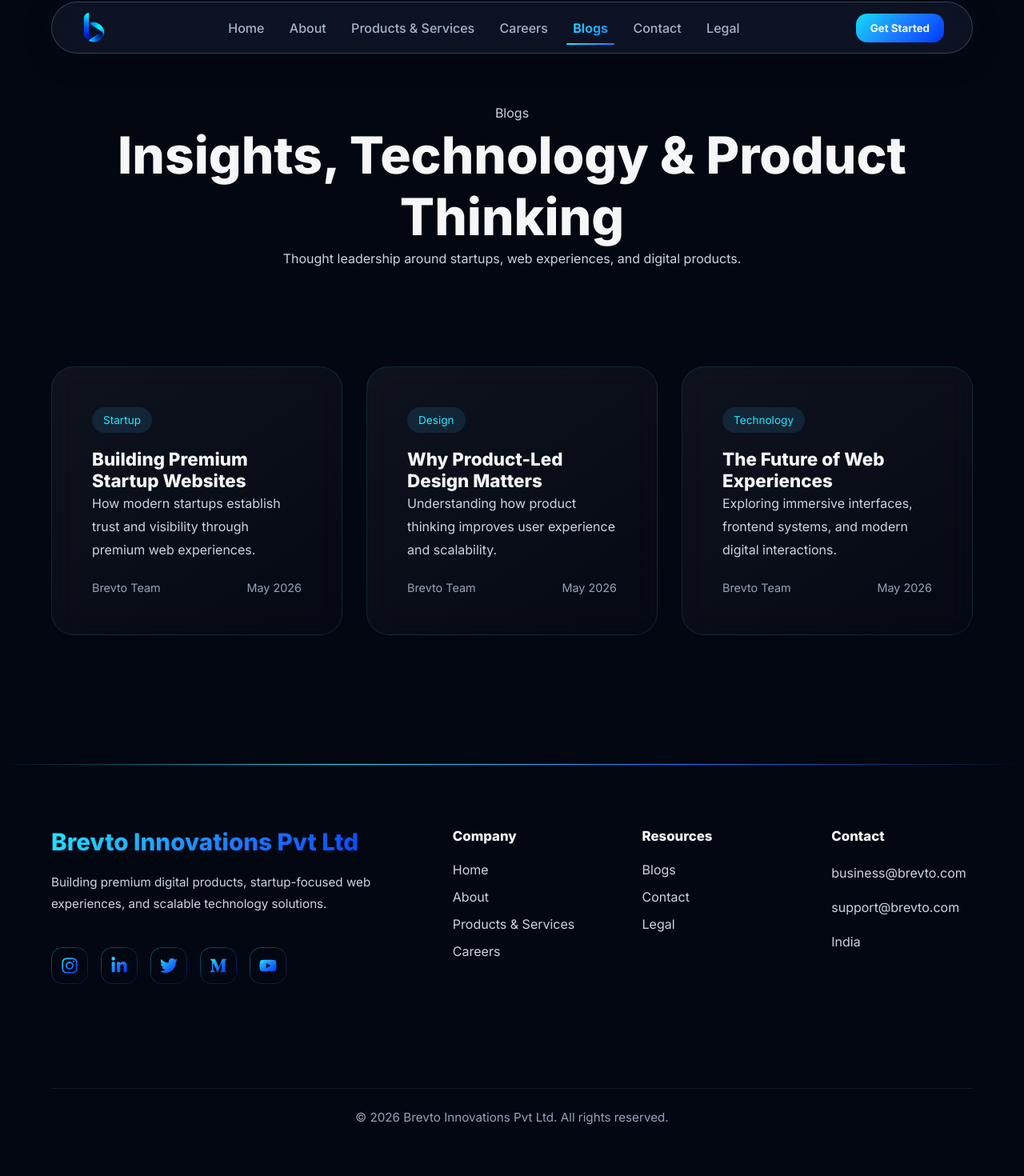
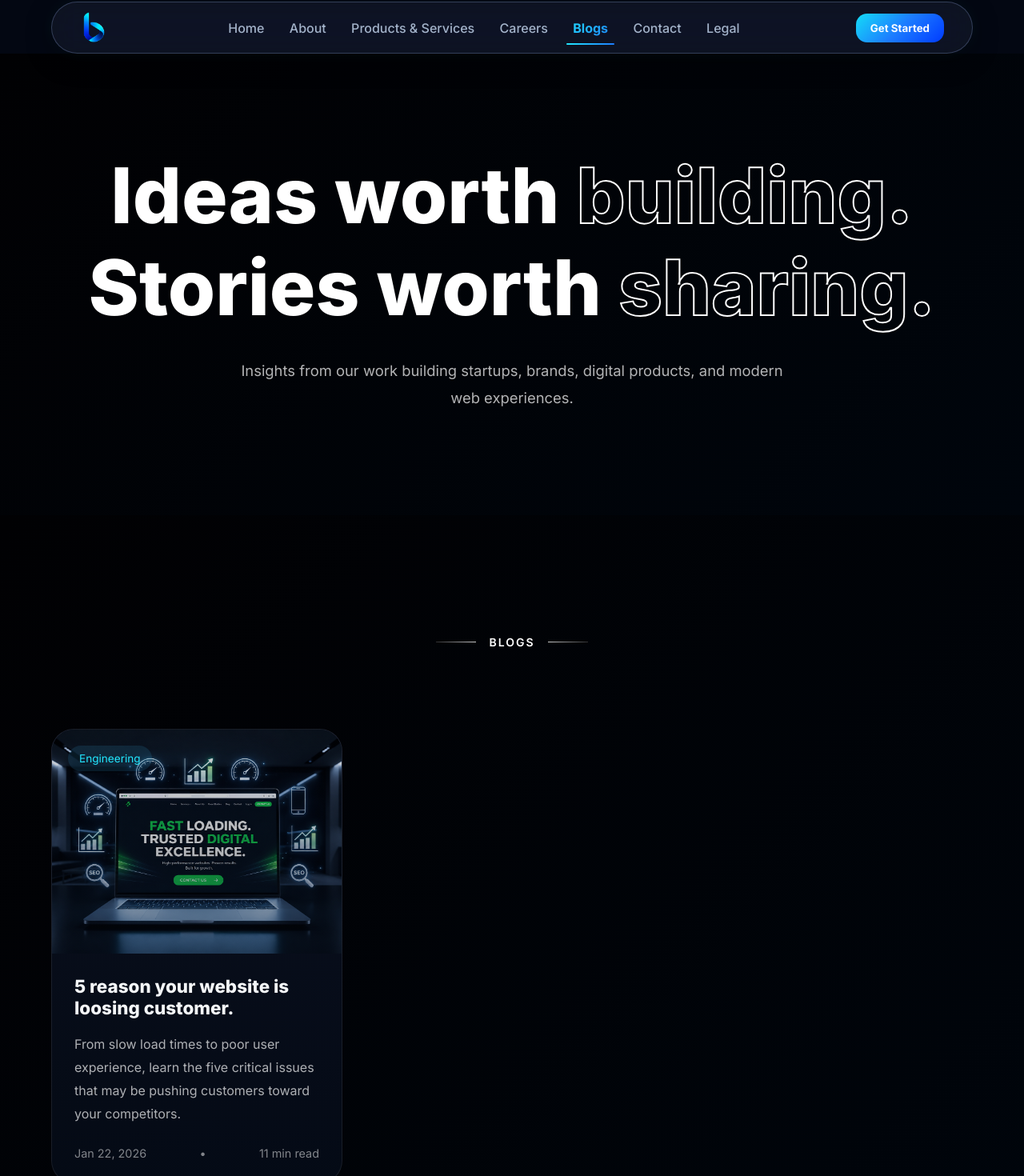
Before and after one commit to brevto/brevto-innovations-website, a React (Vite) app: page /blogs in a window 1280 px wide. Shown: the part 18-1488 px from the top of the page at 80% size. Before the commit the page ends 1450 px from the top, so only its background shows below. Built offline with nearby package versions, Linux system fonts and the light colour scheme.

Commit message:
updated blogs page for ui and functionality

```diff
--- a/src/components/ui/Tag.jsx
+++ b/src/components/ui/Tag.jsx
@@ -1,8 +1,8 @@
 import React from "react";
 
-const Tag = ({ children }) => {
+const Tag = ({ children, className = "" }) => {
   return (
-    <span className="ui-tag">
+    <span className={`ui-tag ${className}`.trim()}>
       {children}
     </span>
   );
--- a/src/data/blogs.js
+++ b/src/data/blogs.js
@@ -1,48 +1,16 @@
 const blogs = [
   {
     id: 1,
-
-    category: "Startup",
-
-    title: "Building Premium Startup Websites",
-
+    category: "Engineering",
+    title: "5 reason your website is loosing customer.",
     excerpt:
-      "How modern startups establish trust and visibility through premium web experiences.",
-
-    author: "Brevto Team",
-
-    date: "May 2026",
+      "From slow load times to poor user experience, learn the five critical issues that may be pushing customers toward your competitors.",
+    date: "Jan 22, 2026",
+    readTime: "11 min read",
+    image: "/images/blogs/reason-your-website-loosing.png",
+    url: "/blogs/5-reason-your-website-is-losing-customers"
   },
 
-  {
-    id: 2,
-
-    category: "Design",
-
-    title: "Why Product-Led Design Matters",
-
-    excerpt:
-      "Understanding how product thinking improves user experience and scalability.",
-
-    author: "Brevto Team",
-
-    date: "May 2026",
-  },
-
-  {
-    id: 3,
-
-    category: "Technology",
-
-    title: "The Future of Web Experiences",
-
-    excerpt:
-      "Exploring immersive interfaces, frontend systems, and modern digital interactions.",
-
-    author: "Brevto Team",
-
-    date: "May 2026",
-  },
 ];
 
 export default blogs;
--- a/src/pages/Blogs.jsx
+++ b/src/pages/Blogs.jsx
@@ -1,9 +1,6 @@
 import React from "react";
 
 import Container from "../components/layout/Container";
-
-import SectionHeading from "../components/ui/SectionHeading";
-import Card from "../components/ui/Card";
 import Grid from "../components/ui/Grid";
 import Tag from "../components/ui/Tag";
 
@@ -15,22 +12,43 @@ const Blogs = () => {
   return (
     <div className="blogs-page">
 
+      {/* ========================================
+          HERO
+      ======================================== */}
+
       <section className="blogs-hero">
 
         <Container>
 
-          <SectionHeading
-            center={true}
-            tag="Blogs"
-            title="Insights, Technology & Product Thinking"
-            description="Thought leadership around startups, web experiences, and digital products."
-          />
+          <div className="blogs-hero-content">
+
+            {/* <span className="blogs-label">
+              JOURNAL
+            </span> */}
+
+            <h1 className="blogs-title">
+              Ideas worth <span className="outline-text">building.</span> <br />
+              Stories worth <span className="outline-text">sharing.</span>
+            </h1>
+
+            <p className="blogs-description">
+              Insights from our work building startups,
+              brands, digital products, and modern web
+              experiences.
+            </p>
+
+          </div>
 
         </Container>
 
       </section>
 
+      {/* ========================================
+          BLOG GRID
+      ======================================== */}
+
       <section className="blogs-grid-section">
+        <span className="blogs-tag">Blogs</span>
 
         <Container>
 
@@ -38,33 +56,62 @@ const Blogs = () => {
 
             {blogs.map((blog) => (
 
-              <Card key={blog.id}>
+              <a
+                key={blog.id}
+                href={blog.url}
+                className="blog-card-link"
+                aria-label={`Read ${blog.title}`}
+              >
+                <article className="blog-card">
 
-                <Tag>
+                  {/* IMAGE */}
+
+                  <div className="blog-image-wrapper">
+
+                    <img
+                      src={blog.image}
+                      alt={blog.title}
+                      className="blog-image"
+                    />
+
+                    <div className="blog-image-overlay" />
+
+                    <Tag className="blog-category">
                       {blog.category}
                     </Tag>
 
-                <h3>
+                  </div>
+
+                  {/* CONTENT */}
+
+                  <div className="blog-content">
+
+                    <h3 className="blog-title-card">
                       {blog.title}
                     </h3>
 
-                <p>
+                    <p className="blog-excerpt">
                       {blog.excerpt}
                     </p>
 
                     <div className="blog-meta">
 
                       <span>
-                    {blog.author}
+                        {blog.date}
                       </span>
 
+                      <span>•</span>
+
                       <span>
-                    {blog.date}
+                        {blog.readTime}
                       </span>
 
                     </div>
 
-              </Card>
+                  </div>
+
+                </article>
+              </a>
 
             ))}
 
--- a/src/styles/CareersSection.css
+++ b/src/styles/CareersSection.css
@@ -113,7 +113,7 @@
 
 /* DESCRIPTION */
 
-.careers-description {
+.careers-left .careers-description {
   color: var(--text-secondary);
 
   font-size: 1.05rem;
@@ -122,13 +122,13 @@
 
   max-width: 650px;
 
-  margin-bottom: 35px;
+  margin-top: 25px;
 }
 
 /* BUTTON */
 
 .careers-button {
-  margin-top: auto;
+  margin-top: 60px;
 }
 
 /* ==========================================
--- a/src/styles/blogs.css
+++ b/src/styles/blogs.css
@@ -1,3 +1,234 @@
+/* ========================================
+   BLOG HERO
+======================================== */
+
 .blogs-hero {
+  position: relative;
+
+  padding: 120px 0 130px;
+
+  overflow: hidden;
+
+  /* black bg like about page */
+  background:
+    radial-gradient(
+      circle at top left,
+      rgba(0, 0, 0, 0.027),
+      transparent 70%
+    ),
+    linear-gradient(
+      135deg,
+      #010103,
+      #00050c
+    );
+}
+
+.blogs-hero-content {
+  max-width: 1200px;
+
+  margin: 0 auto;
+
   text-align: center;
 }
+
+.blogs-title {
+  margin: 0;
+
+  color: white;
+
+  font-size: clamp(4rem, 7.5vw, 7rem);
+
+  font-weight: 800;
+
+  line-height: 1.2;
+}
+
+.blogs-description {
+  max-width: 700px;
+
+  margin: 30px auto 0;
+
+  color: rgba(255,255,255,.7);
+
+  font-size: 1.15rem;
+
+  line-height: 1.8;
+}
+
+/* ========================================
+   BLOG GRID
+======================================== */
+
+.blogs-grid-section {
+  padding: 150px 0 250px;
+  background:
+    radial-gradient(
+      circle at top left,
+      rgba(0, 0, 0, 0.027),
+      transparent 70%
+    ),
+    linear-gradient(
+      135deg,
+      #010103,
+      #00050c
+    );
+
+  display: flex;
+  flex-direction: column;
+  align-items: center;
+}
+
+.blogs-tag {
+  display: inline-flex;
+  align-items: center;
+  gap: 16px;
+
+  font-size: 14px;
+  font-weight: 600;
+  letter-spacing: 2px;
+  text-transform: uppercase;
+  color: #fff;
+
+  margin-bottom: 100px;
+}
+
+.blogs-tag::before,
+.blogs-tag::after {
+  content: "";
+  width: 50px;
+  height: 1px;
+
+  background: linear-gradient(
+    90deg,
+    rgba(49, 49, 49, 0.95),
+    rgba(214, 214, 214, 0.95)
+  );
+}
+
+.blogs-tag::after {
+  background: linear-gradient(
+    90deg,
+    rgba(214, 214, 214, 0.95),
+    rgba(49, 49, 49, 0.95)
+  );
+}
+
+.blog-card-link {
+  display: block;
+  color: inherit;
+  text-decoration: none;
+}
+
+.blog-card {
+  overflow: hidden;
+
+  border-radius: 28px;
+
+  background:
+    linear-gradient(
+      180deg,
+      rgba(12,18,35,0.85),
+      rgba(5,12,24,0.85)
+    );
+
+  border: 1px solid rgba(255,255,255,0.08);
+
+  transition: all .35s ease;
+
+  cursor: pointer;
+}
+
+.blog-card:hover {
+  transform: translateY(-8px);
+
+  border-color: rgba(34,211,238,.2);
+
+  box-shadow:
+    0 25px 60px rgba(0,0,0,.35);
+}
+
+/* ========================================
+   IMAGE
+======================================== */
+
+.blog-image-wrapper {
+  position: relative;
+
+  height: 280px;
+
+  overflow: hidden;
+}
+
+.blog-image {
+  width: 100%;
+  height: 100%;
+
+  object-fit: cover;
+
+  transition: transform .5s ease;
+}
+
+.blog-card:hover .blog-image {
+  transform: scale(1.05);
+}
+
+.blog-image-overlay {
+  position: absolute;
+  inset: 0;
+
+  background:
+    linear-gradient(
+      to top,
+      rgba(3, 10, 22, 0.4),
+      rgba(3,10,22,0.15)
+    );
+}
+
+.blog-category {
+  position: absolute;
+
+  top: 20px;
+  left: 20px;
+
+  z-index: 2;
+}
+
+/* ========================================
+   CONTENT
+======================================== */
+
+.blog-content {
+  padding: 28px;
+}
+
+.blog-title {
+  margin: 0;
+
+  color: white;
+
+  font-size: 1.8rem;
+
+  line-height: 1.25;
+
+  font-weight: 700;
+}
+
+.blog-excerpt {
+  margin-top: 18px;
+
+  color: rgba(255,255,255,.68);
+
+  line-height: 1.8;
+}
+
+.blog-meta {
+  display: flex;
+
+  gap: 12px;
+
+  margin-top: 26px;
+
+  color: rgba(255,255,255,.5);
+
+  font-size: .9rem;
+}
--- a/src/styles/careers.css
+++ b/src/styles/careers.css
@@ -3,7 +3,17 @@
 ================================================== */
 
 .careers-page {
-  background: #030a16;
+  background:
+    radial-gradient(
+      circle at top left,
+      rgba(0, 0, 0, 0.027),
+      transparent 70%
+    ),
+    linear-gradient(
+      135deg,
+      #010103,
+      #00050c
+    );
   color: #fff;
 }
 
@@ -21,13 +31,13 @@
   background:
     radial-gradient(
       circle at top left,
-      rgba(59, 131, 246, 0.048),
+      rgba(0, 0, 0, 0.027),
       transparent 70%
     ),
     linear-gradient(
       135deg,
-      #061026,
-      #030a16
+      #010103,
+      #00050c
     );
 }
 
@@ -124,7 +134,7 @@
   -webkit-text-stroke: 2px #fff;
 }
 
-.careers-description {
+.careers-hero-content .careers-description {
   max-width: 760px;
 
   margin: 32px auto 0;
@@ -512,11 +522,6 @@
   min-width: 150px;
 }
 
-/* for button */
-
-
-
-
 /* ==================================================
    RESPONSIVE
 ================================================== */
--- a/src/styles/productsservices.css
+++ b/src/styles/productsservices.css
@@ -4,6 +4,17 @@
   overflow: hidden;
 
   padding: 140px 0 120px;
+  background:
+    radial-gradient(
+      circle at top left,
+      rgba(0, 0, 0, 0.027),
+      transparent 70%
+    ),
+    linear-gradient(
+      135deg,
+      #010103,
+      #00050c
+    );
 
 }
 
@@ -81,6 +92,17 @@
 
 .services-showcase {
   padding: 80px 0 140px;
+  background:
+    radial-gradient(
+      circle at top left,
+      rgba(0, 0, 0, 0.027),
+      transparent 70%
+    ),
+    linear-gradient(
+      135deg,
+      #070707,
+      #000103
+    );
 }
 
 .service-showcase-item {
```
Also changed, not shown: public/images/blogs/reason-your-website-loosing.png (added). Lines whose indentation alone changed are shown as unchanged.
